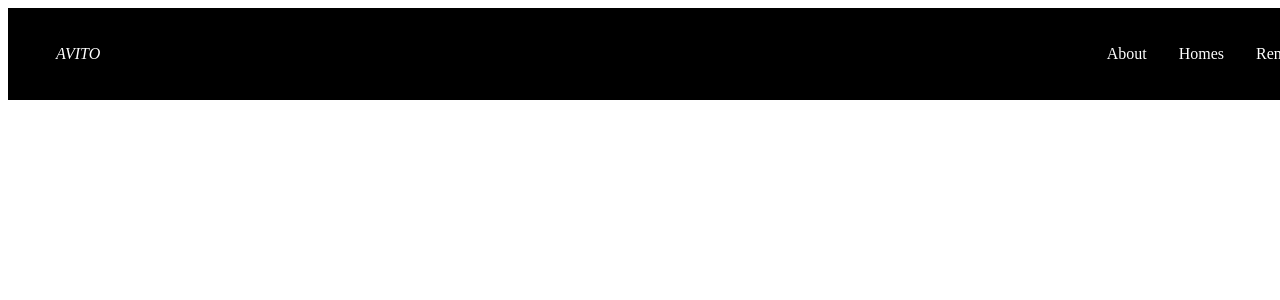
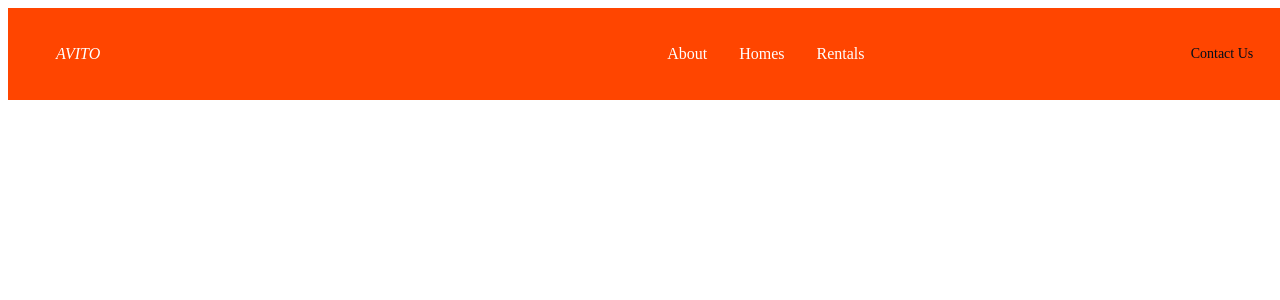
Before and after one commit to Golgariet/responsive-slider-web-app, a React (Create React App) app: page / in a window 1280 px wide. Shown: the top 300 px of the page. Built offline with nearby package versions, Linux system fonts and the light colour scheme.

Commit message:
test 0.3

```diff
--- a/src/components/Button.js
+++ b/src/components/Button.js
@@ -1,6 +1,26 @@
 import styled from "styled-components";
 import { Link } from "react-router-dom";
 
-const Button = styled(Link)``;
+const Button = styled(Link)`
+  background: ${({ primary }) => (primary ? "#000d1a" : "CD853F")};
+  white-space: nowrap;
+  outline: none;
+  border: none;
+  min-width: 100px;
+  max-width: 200px;
+  cursor: pointer;
+  text-decoration: none;
+  transition: 0.3s;
+  display: flex;
+  justify-content: center;
+  align-items: center;
+  padding: ${({ big }) => (big ? "16px 40px" : "14px 24px")};
+  color: ${({ primary }) => (primary ? "#fff" : "#000d1a")};
+  font-size: ${({ big }) => (big ? "20px" : "14px")};
+
+  &:hover {
+    transform: translateY() (-2px);
+  }
+`;
 
 export default Button;
--- a/src/components/Navbar.js
+++ b/src/components/Navbar.js
@@ -2,6 +2,7 @@
 import styled, { css } from "styled-components/macro";
 import { Link } from "react-router-dom";
 import { menuData } from "../data/MenuData";
+import Button from "./Button";
 
 const Nav = styled.nav`
   height: 60px;
@@ -11,7 +12,7 @@
   position: fixed;
   width: 100%;
   display: flex;
-  background: #000;
+  background: orangered;
 `;
 
 const NavLink = css`
@@ -40,6 +41,12 @@
   ${NavLink}
 `;
 
+const NavBtn = styled.div`
+  display: flex;
+  align-items: center;
+  margin-right: 24px;
+`;
+
 const Navbar = () => {
   return (
     <Nav>
@@ -52,6 +59,9 @@
           </NavMenuLinks>
         ))}
       </NavMenu>
+      <NavBtn>
+        <Button to="/contact">Contact Us</Button>
+      </NavBtn>
     </Nav>
   );
 };
```
Also changed, not shown: 1 other file (tests, documents, lock files or other folders).
